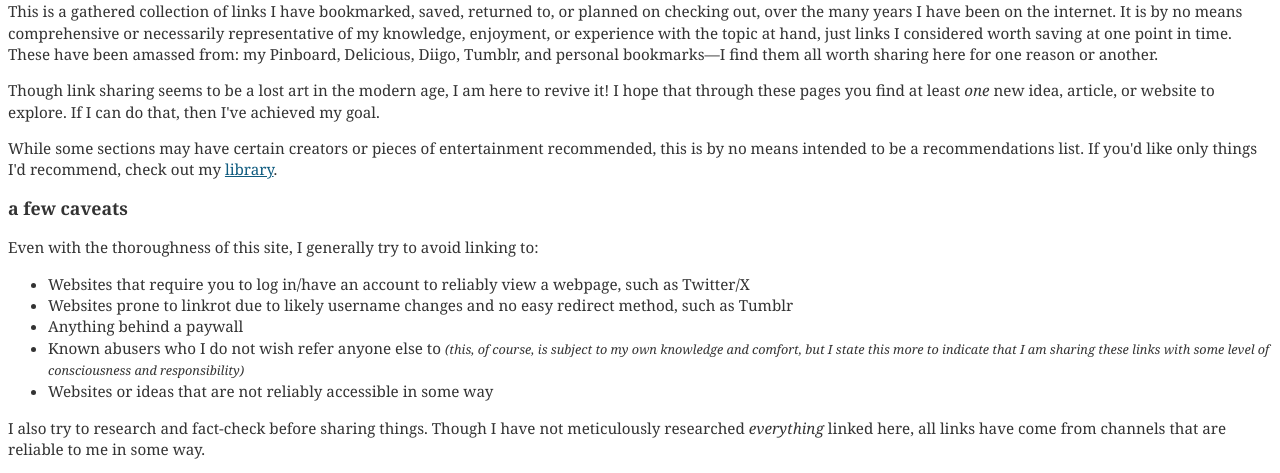
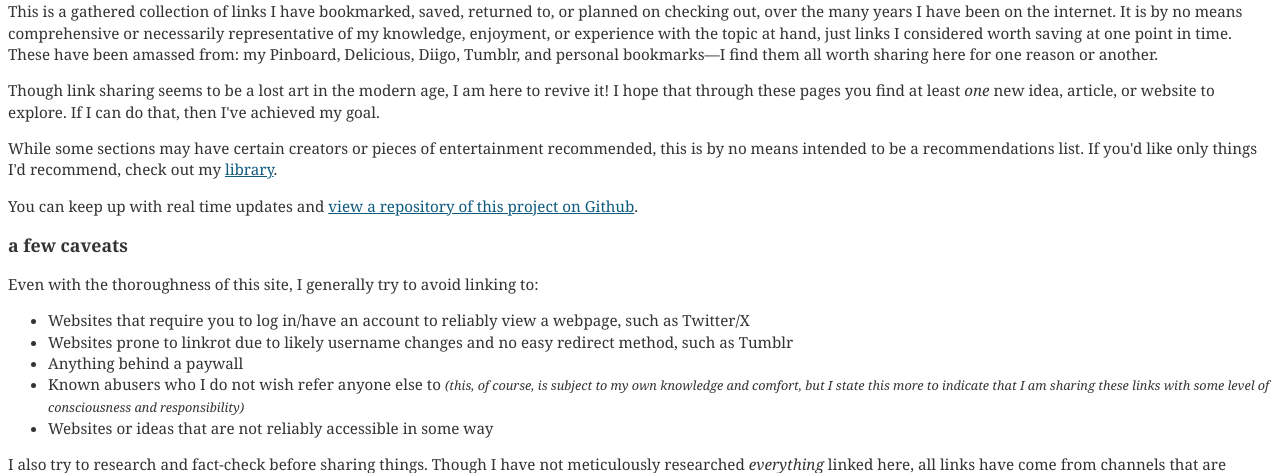
Before and after one commit to aroceu/links, a PHP site: page /about.php in a window 1280 px wide. Shown: the part 165-638 px from the top of the page. Run offline with PHP 8.4, Linux system fonts and the light colour scheme.

Commit message:
Added link to Github

```diff
--- a/about.php
+++ b/about.php
@@ -13,6 +13,8 @@
 <p>Though link sharing seems to be a lost art in the modern age, I am here to revive it! I hope that through these pages you find at least <i>one</i> new idea, article, or website to explore. If I can do that, then I've achieved my goal.</p>
 
 <p>While some sections may have certain creators or pieces of entertainment recommended, this is by no means intended to be a recommendations list. If you'd like only things I'd recommend, check out my <a href="https://aroceu.com/library" target="blank">library</a>.</p>
+
+<p>You can keep up with real time updates and <a href="https://github.com/aroceu/links" target="_blank">view a repository of this project on Github</a>.
 
 <h3>a few caveats</h3>
 
```
